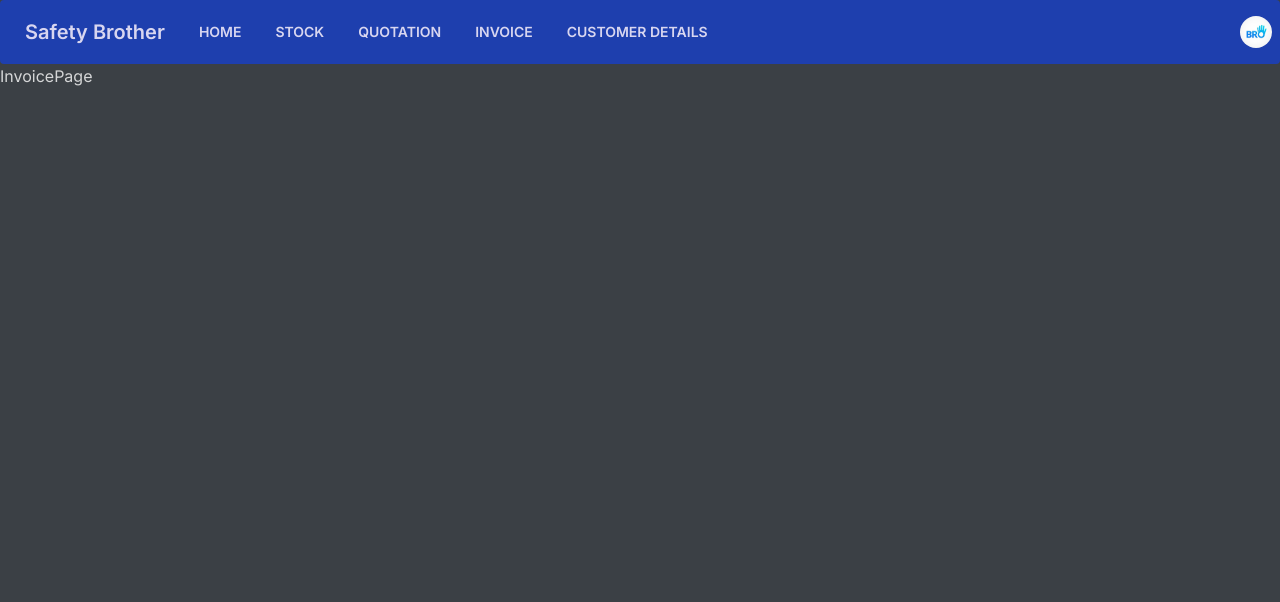
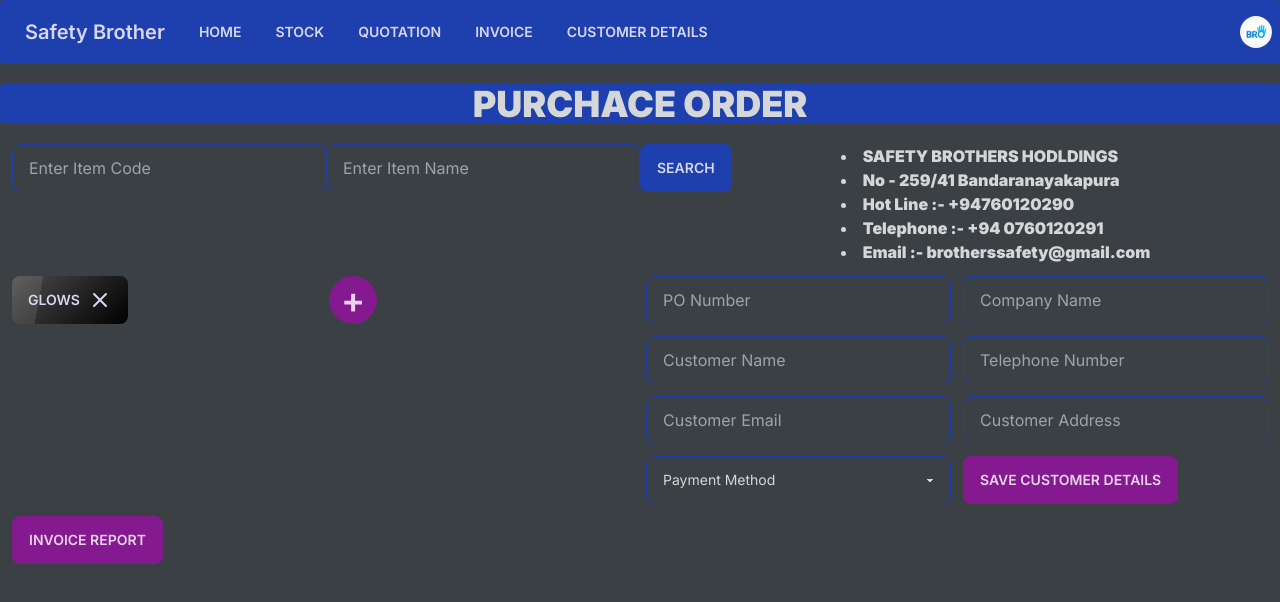
Before and after one commit to KalinduGandara/SaftyBrothers, a Next.js app: page /invoice in a window 1280 px wide. Shown: the top 602 px of the page. Built offline with nearby package versions, Linux system fonts and the light colour scheme.

Commit message:
create invoice and customer pages

```diff
--- a/app/customer/page.tsx
+++ b/app/customer/page.tsx
@@ -1,9 +1,34 @@
 import React from 'react'
 
-function StockPage() {
+function customer() {
   return (
-    <div>StockPage</div>
+    <>
+    <div className=' pt-5 ' >
+    <div className='bg-primary text-center text-4xl top-10 font-black w-full rounded '>PURCHACE ORDER</div>
+        </div>
+
+
+        <div className=" flex flex-row pt-5 px-3">
+        <div className='w-3/12 space-x-3'><input type="text" placeholder="Company Name" className="input input-bordered input-primary w-full max-w-xs " />
+            </div>
+       <div  className='w-3/12'>
+       <input type="text" placeholder="Customer Name" className="input input-bordered input-primary w-full max-w-xs" />
+       </div>
+       <div  className='w-1/12'>
+       <button className='w-100 btn btn-primary'>Search</button>
+       </div>
+       <div  className='pl-24 w-5/12'>
+         TEST</div>
+
+
+
+
+
+
+
+       </div>
+             </>
   )
 }
 
-export default StockPage
+export default customer
--- a/app/invoice/page.tsx
+++ b/app/invoice/page.tsx
@@ -1,9 +1,83 @@
 import React from 'react'
 
-function InvoicePage() {
+
+const companydetails = [
+  'SAFETY BROTHERS HODLDINGS',
+  'No - 259/41 Bandaranayakapura',
+  'Hot Line :- +94760120290',
+  'Telephone :- +94 0760120291',
+  'Email :- brotherssafety@gmail.com'
+];
+
+function invoice() {
+
   return (
-    <div>InvoicePage</div>
+      <>
+      <div className=' pt-5 ' >
+      <div className='bg-primary text-center text-4xl top-10 font-black w-full rounded '>PURCHACE ORDER</div>
+          </div>
+
+
+          <div className=" flex flex-row pt-5 px-3">
+          <div className='w-3/12 space-x-3'><input type="text" placeholder="Enter Item Code" className="input input-bordered input-primary w-full max-w-xs " />
+              </div>
+         <div  className='w-3/12'>
+         <input type="text" placeholder="Enter Item Name" className="input input-bordered input-primary w-full max-w-xs" />
+         </div>
+         <div  className='w-1/12'>
+         <button className='w-100 btn btn-primary'>Search</button>
+         </div>
+         <div  className='pl-24 w-5/12'>
+           {companydetails.map((detail, index) => (
+
+               <li className='font-black' key={index}>{detail}</li>
+
+        ))}</div>
+
+
+
+          </div>
+          <div className='flex flex-row gap-3 px-3 pt-3'>
+          <div className=' w-3/12'>
+         <button className="btn glass btn-primary bg-black">Glows<button ><svg xmlns="http://www.w3.org/2000/svg" className="h-6 w-6" fill="none" viewBox="0 0 24 24" stroke="currentColor"><path strokeLinecap="round" strokeLinejoin="round" strokeWidth="2" d="M6 18L18 6M6 6l12 12" /></svg></button></button>
+          </div>
+          <div className=' w-3/12'>
+          <button className="btn btn-accent btn-circle"><h3 className='text-4xl align-middle'>+</h3></button>
+          </div>
+          <div  className='w-3/12 space-y-3'>
+         <input type="text" placeholder="PO Number" className="input input-bordered input-primary w-full max-w-xs" />
+         <input type="text" placeholder="Customer Name" className="input input-bordered input-primary w-full max-w-xs" />
+         <input type="text" placeholder="Customer Email" className="input input-bordered input-primary w-full max-w-xs" />
+
+         <select className="select select-primary w-full max-w-xs">
+          <option disabled selected>Payment Method</option>
+          <option>Cash</option>
+          <option>Cheque</option>
+          <option>Online</option>
+          <option>Credit</option>
+          </select>
+         </div>
+         <div  className='w-3/12 space-y-3'>
+         <input type="text" placeholder="Company Name" className="input input-bordered input-primary w-full max-w-xs" />
+         <input type="text" placeholder="Telephone Number" className="input input-bordered input-primary w-full max-w-xs" />
+         <input type="text" placeholder="Customer Address" className="input input-bordered input-primary w-full max-w-xs" />
+         <button className="btn btn-accent">Save Customer Details</button>
+         </div>
+
+
+
+
+          </div>
+          <div className='flex flex-row gap-3 px-3 pt-3'>
+          <div  className='w-3/12 space-y-3'>
+          <button className="btn btn-accent">INVOICE REPORT</button>
+         </div>
+
+
+
+         </div>
+               </>
   )
 }
 
-export default InvoicePage
+export default invoice
--- a/app/page.tsx
+++ b/app/page.tsx
@@ -25,7 +25,7 @@ export default function Home() {
 
 </div>
 </Link>
-<Link href = '/customerdetails'>
+<Link href = '/customer'>
 <div className='mx-3' >
 <img className="h-250 w-400 object-center rounded-3xl shadow-2xl" src="/images/custom.jpg" />
 <h1 className="text-center pt-4  font-black text-2xl">Customer Details</h1>
```
